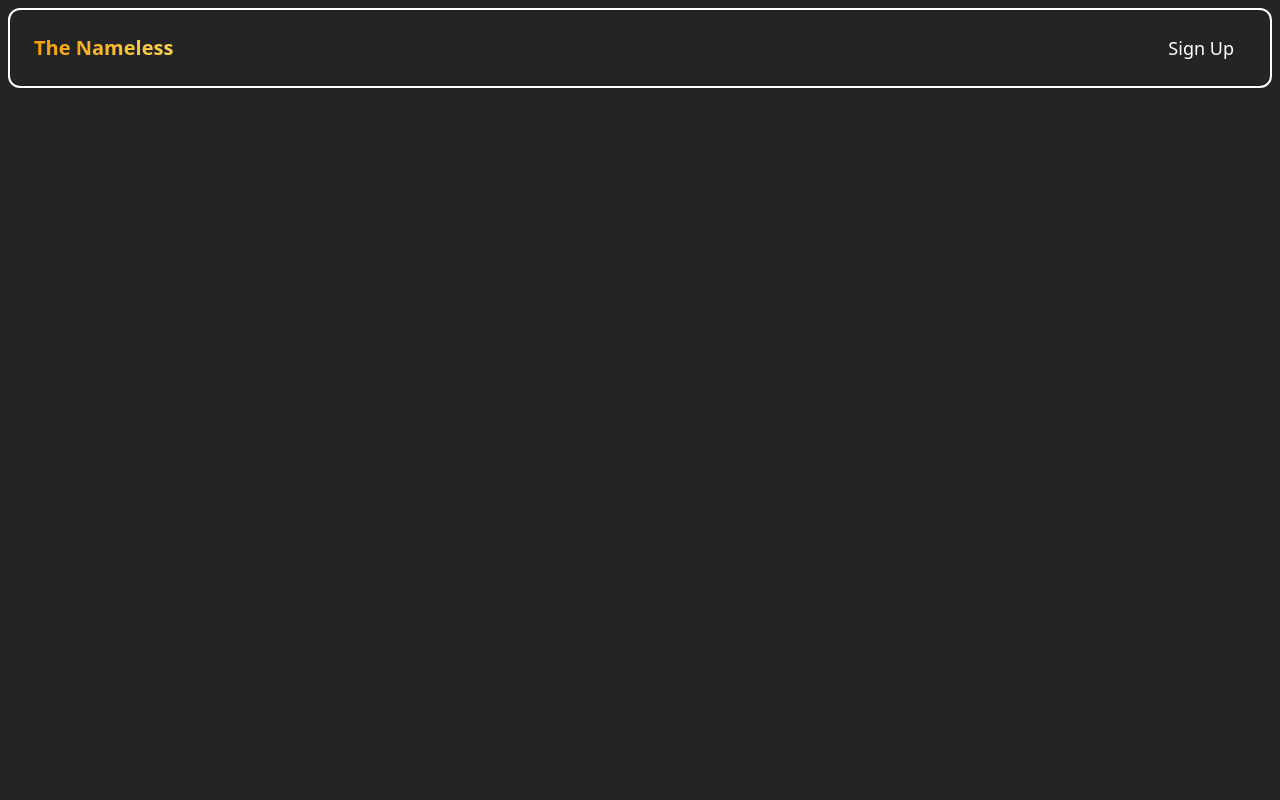
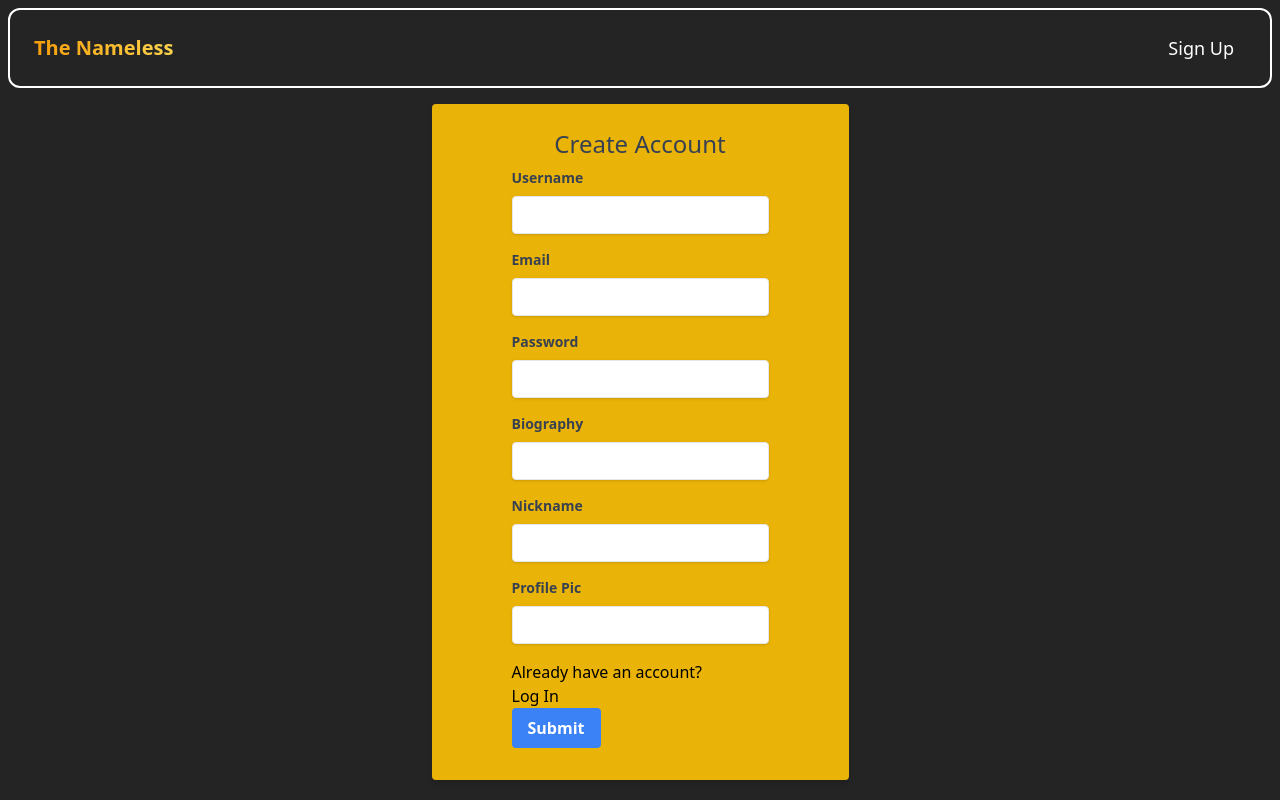
Before and after one commit to NamelessTechnologies/Clipr, a React (Vite) app in the folder frontend/: page /SignUp in a window 1280 px wide. Built offline with nearby package versions, Linux system fonts and the light colour scheme.

Commit message:
updated more rules

```diff
--- a/frontend/src/App.tsx
+++ b/frontend/src/App.tsx
@@ -13,7 +13,7 @@ function App() {
         <NavBar />
         <Routes>
           <Route path="/" element={<Home />} />
-          <Route path="Clipr/SignUp" element={<CreateAccount />} />
+          <Route path="/SignUp" element={<CreateAccount />} />
         </Routes>
       </Router>
     </>
--- a/frontend/src/components/Navbar.tsx
+++ b/frontend/src/components/Navbar.tsx
@@ -14,7 +14,7 @@ function NavBar() {
         <ul className="flex space-x-4">
           <li>
             <Link
-              to="Clipr/SignUp"
+              to="/SignUp"
               className="text-lg hover:bg-gray-600 px-3 py-2 rounded"
             >
               Sign Up
--- a/frontend/src/pages/CreateAccount.tsx
+++ b/frontend/src/pages/CreateAccount.tsx
@@ -1,4 +1,5 @@
 import React, { useState } from "react";
+import { Link } from "react-router-dom";
 
 const CreateAccount: React.FC = () => {
   const [username, setUsername] = useState("");
@@ -123,6 +124,12 @@ const CreateAccount: React.FC = () => {
             required
           />
         </div>
+        <div>Already have an account?</div>
+        <div>
+          <Link to="/LogIn" className="">
+            Log In
+          </Link>
+        </div>
         <button
           type="submit"
           className="bg-blue-500 hover:bg-blue-700 text-white font-bold py-2 px-4 rounded"
```
Also changed, not shown: frontend/eslint.config.js (+14 -7 lines), frontend/src/index.css (+0 -71 lines).
